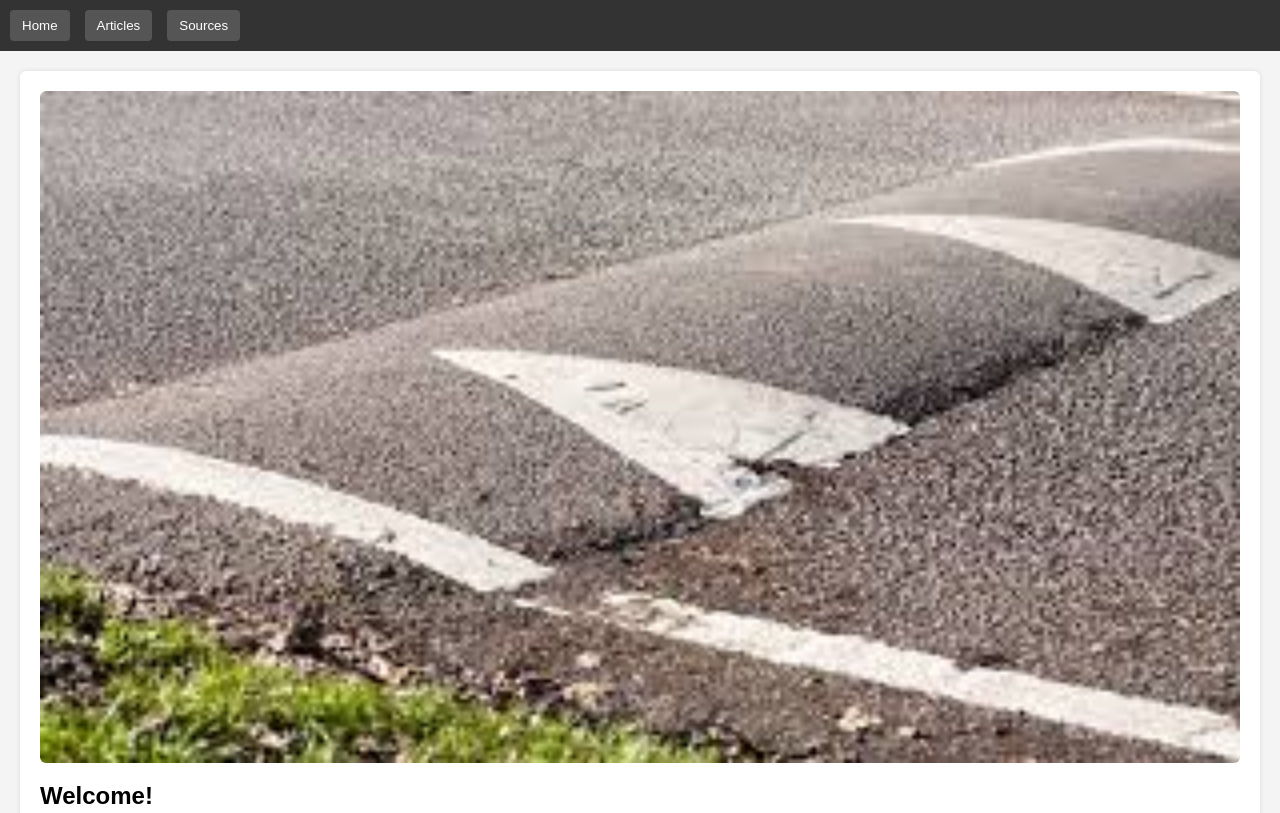
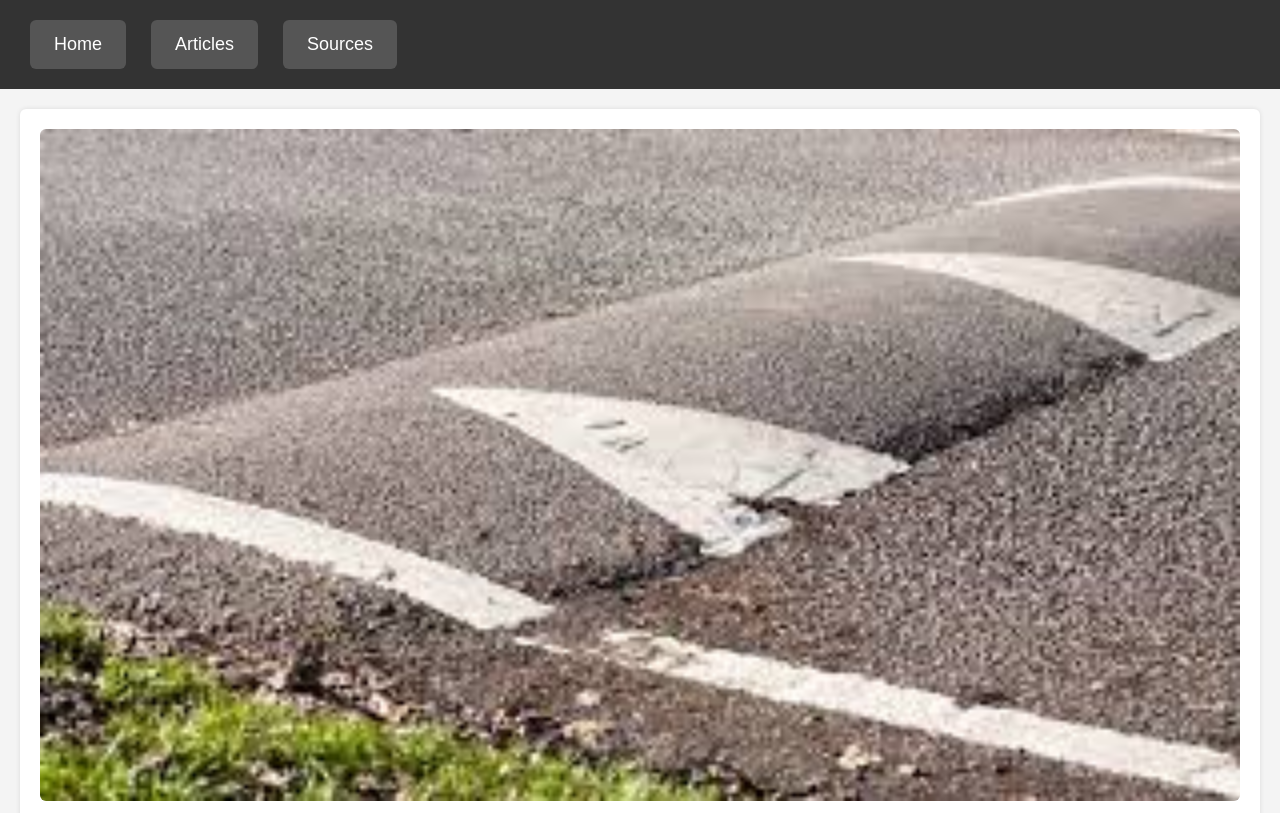
Before and after one commit to SummonToad/speedbumps, a plain HTML site: page index.html in a window 1280 px wide. Shown: the top 813 px of the page. Drawn offline with Linux system fonts and the light colour scheme.

Commit message:
Update index.html

```diff
--- a/index.html
+++ b/index.html
@@ -10,24 +10,30 @@
       margin: 0;
       background: #f4f4f4;
     }
-    nav {
+   nav {
       background: #333;
       color: #fff;
-      padding: 10px;
+      padding: 20px 30px;
       display: flex;
-      gap: 15px;
+      gap: 25px;
+      align-items: center;
     }
+
     nav button {
       background: #555;
       color: white;
       border: none;
-      padding: 8px 12px;
+      padding: 14px 24px;
+      font-size: 18px;
       cursor: pointer;
-      border-radius: 4px;
+      border-radius: 6px;
+      transition: background 0.3s ease;
     }
+
     nav button:hover {
       background: #777;
     }
+
     .section {
       display: none;
       padding: 20px;
```
